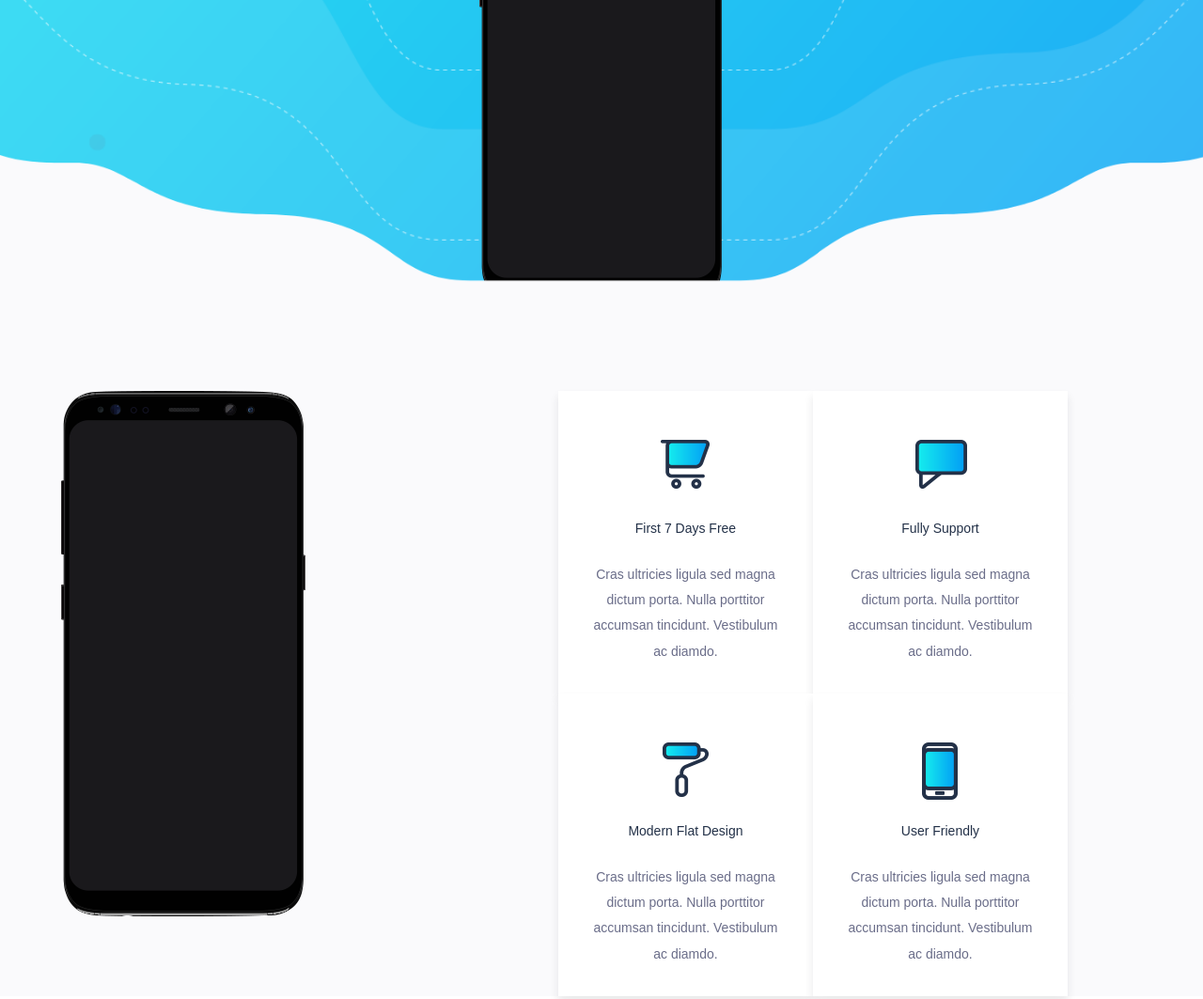
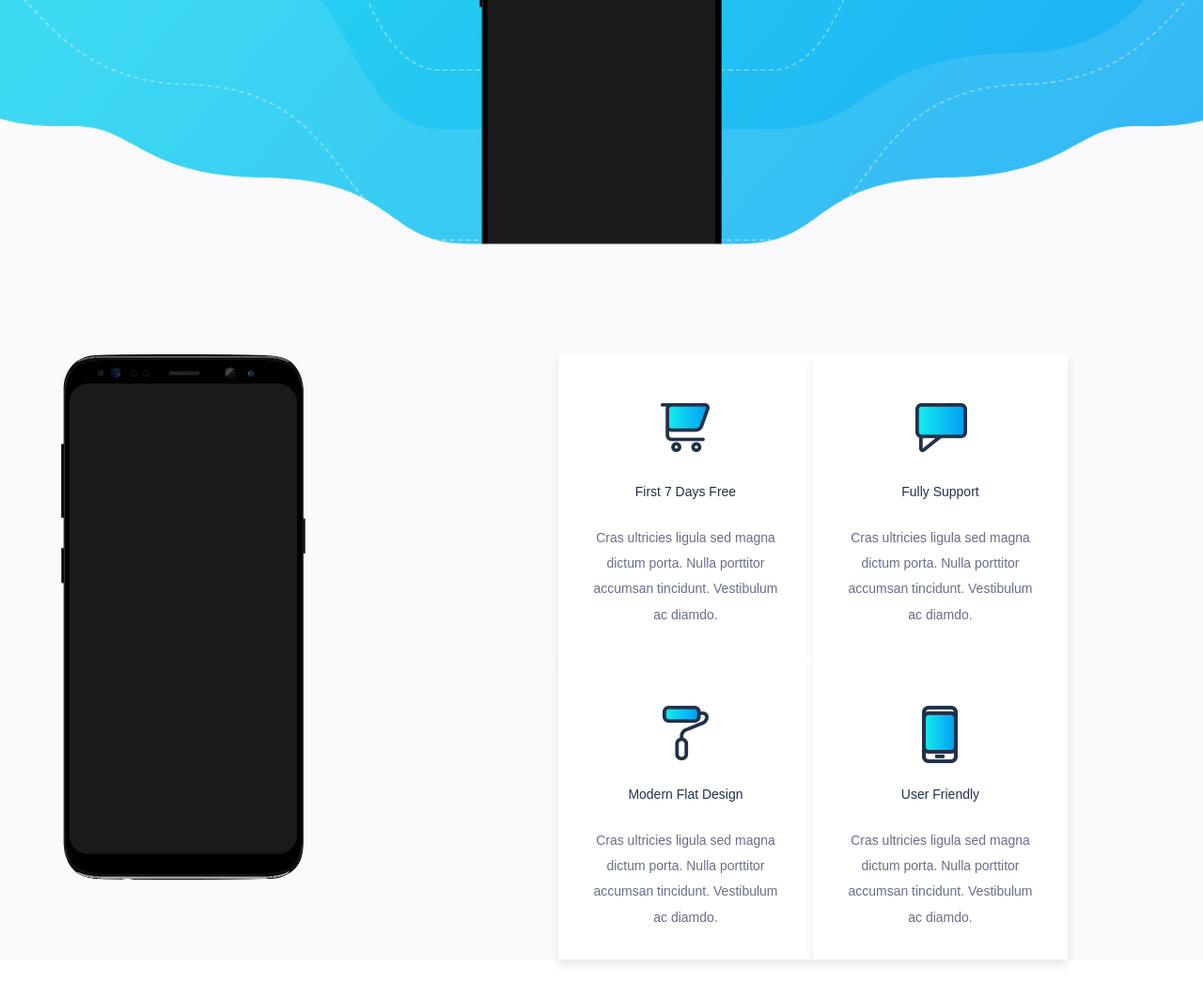
Before and after one commit to EldarAzzaro/eldarazzaro.github.io, a plain HTML site: page GROOVE UP/index.html in a window 1280 px wide. Shown: the part 760-1823 px from the top of the page at 94% size. Drawn offline with Linux system fonts and the light colour scheme.

Commit message:
upgrade
practice

```diff
--- a/GROOVE UP/CSS/style.css
+++ b/GROOVE UP/CSS/style.css
@@ -174,7 +174,7 @@ h1,h2,h3,h4,h5,h6{font-size:inherit;font-weight: 400;}
 	background: url(../img/Background.png);
 	background-repeat: no-repeat;
 	background-size: cover;
-	transform: translateY(-158px);
+	transform: translateY(-197px);
 	background-position: 50% 0;
 }
 
```
